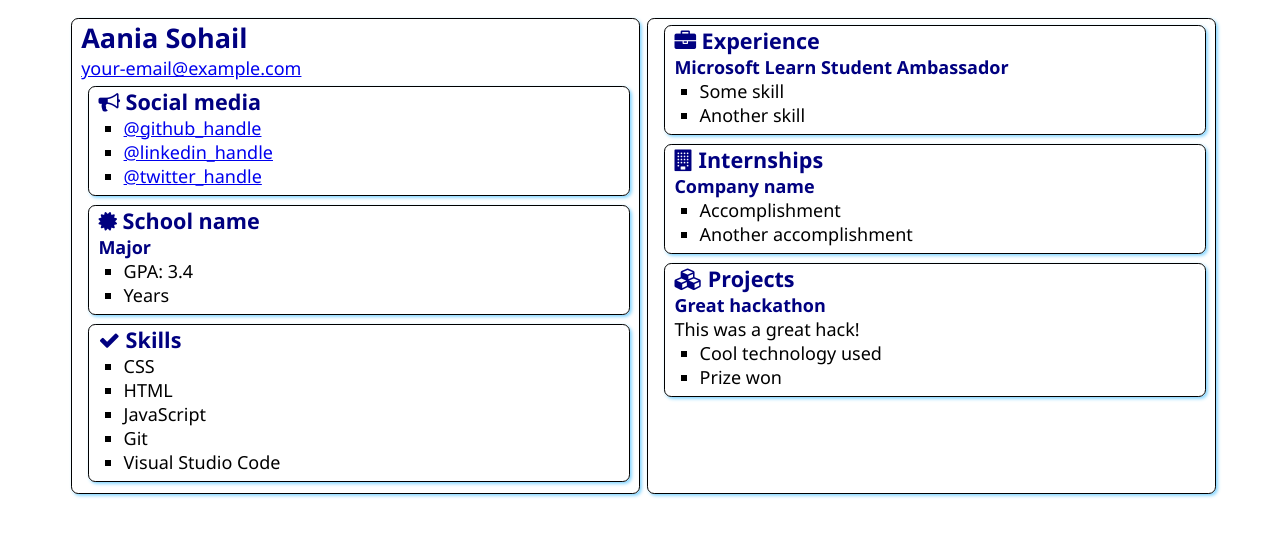
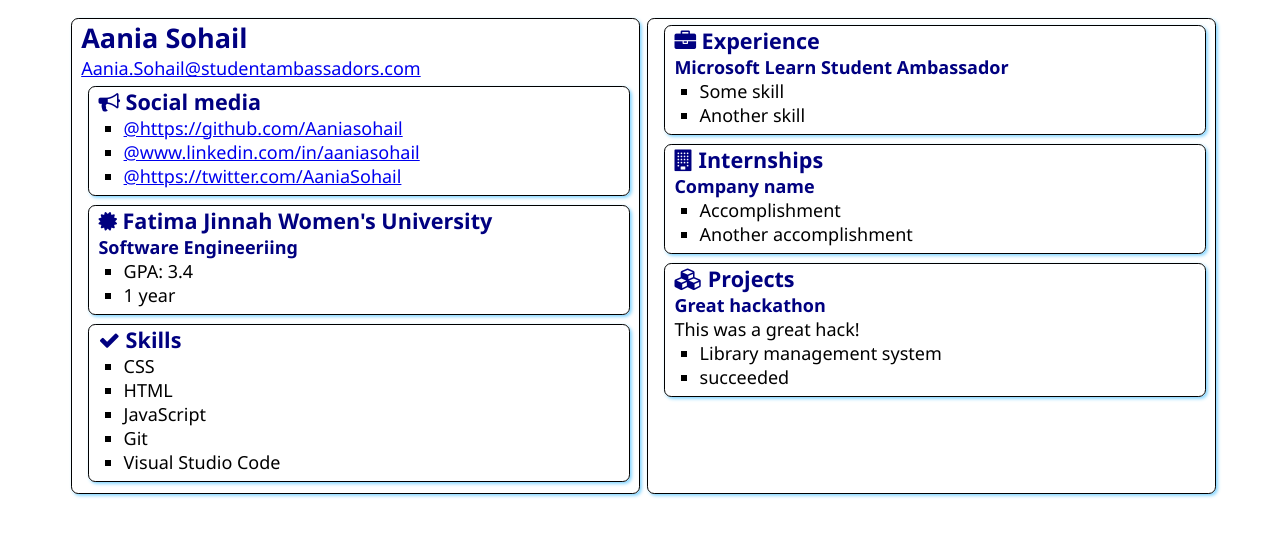
Before and after one commit to Aaniasohail/SATechnicalOnboarding, a plain HTML site: page src/index.html in a window 1280 px wide. Drawn offline with Linux system fonts and the light colour scheme.

Commit message:
Updated the code
I updated my mail and my social media handles. I also updated my education information and projects.

```diff
--- a/src/index.html
+++ b/src/index.html
@@ -13,7 +13,7 @@
     <main>
         <article class="box">
             <h1>Aania Sohail</h1>
-            <div><a href="mailto:your.email@example.com">your-email@example.com</a></div>
+            <div><a href="mailto:your.email@example.com">Aania.Sohail@studentambassadors.com</a></div>
 
             <section class="box">
                 <h2>
@@ -21,9 +21,10 @@
                     Social media
                 </h2>
                 <ul>
-                    <li><a href="https://github.com/<handle>">@github_handle</a></li>
-                    <li><a href="https://linkedin.com/in/<handle>">@linkedin_handle</a></li>
-                    <li><a href="https://twitter.com/<handle>">@twitter_handle</a></li>
+                    <li><a href="https://github.com/<handle>">@https://github.com/Aaniasohail</a></li>
+                    <li><a href="https://linkedin.com/in/<handle>">@www.linkedin.com/in/aaniasohail
+                    </a></li>
+                    <li><a href="https://twitter.com/<handle>">@https://twitter.com/AaniaSohail</a></li>
                 </ul>
             </section>
 
@@ -31,12 +32,12 @@
                 <div class="education">
                     <h2>
                         <i class="fa fa-certificate" aria-hidden="true"></i>
-                        School name
+                        Fatima Jinnah Women's University
                     </h2>
-                    <h3>Major</h3>
+                    <h3>Software Engineeriing</h3>
                     <ul>
                         <li>GPA: 3.4</li>
-                        <li>Years</li>
+                        <li>1 year</li>
                     </ul>
                 </div>
             </section>
@@ -88,8 +89,8 @@
                 <h3>Great hackathon</h3>
                 <div>This was a great hack!</div>
                 <ul>
-                    <li>Cool technology used</li>
-                    <li>Prize won</li>
+                    <li>Library management system</li>
+                    <li>succeeded</li>
                 </ul>
             </section>
         </article>
```
